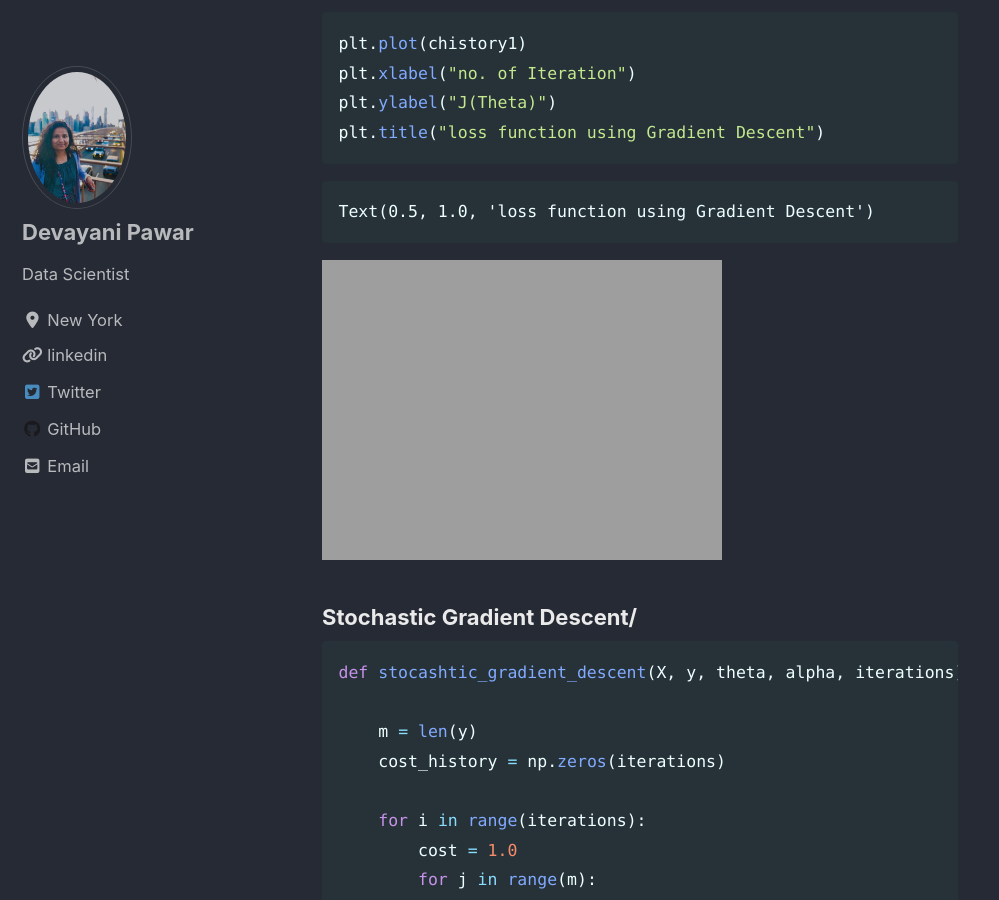
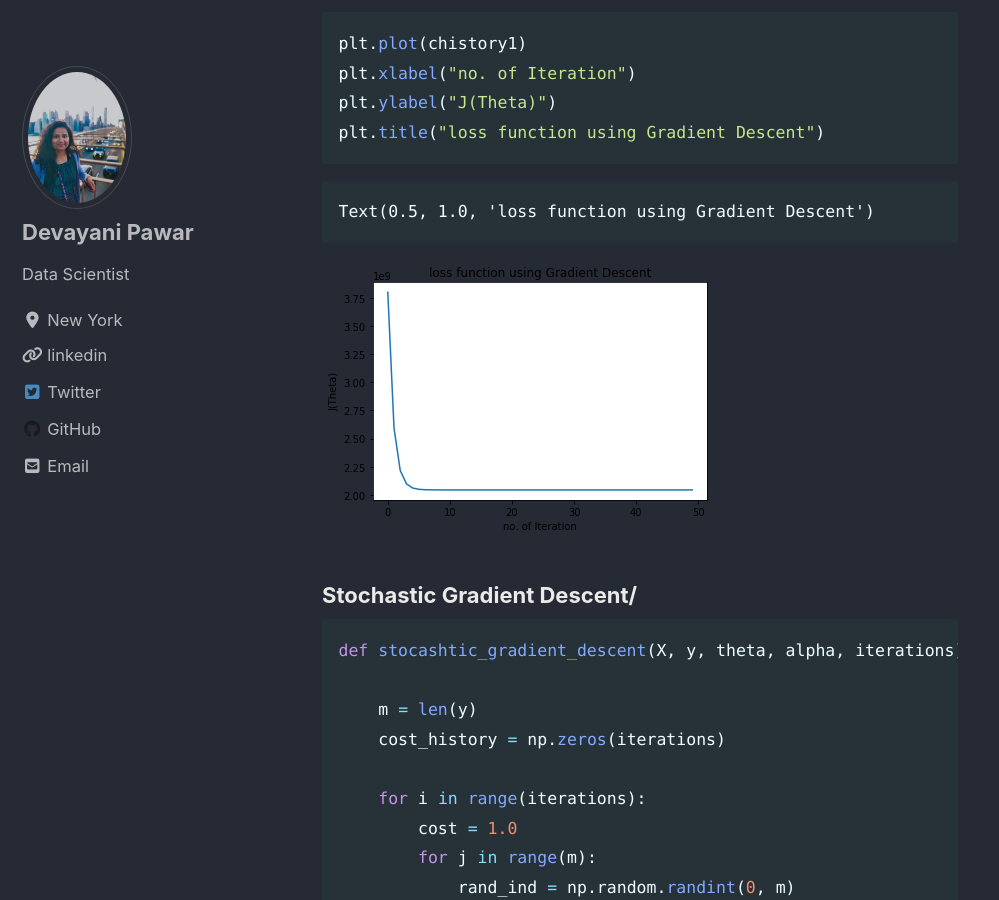
Before and after one commit to devayanipowar/devayanipowar.github.io, a Jekyll site: the page built from _posts/2020-07-22-GradientDescent.md, in a window 1280 px wide and 900 px high, scrolled down 2893 px. Shown: the whole window, without its empty margins (0-999 px from the left). Built offline with Jekyll 4.4.1, drawn with Linux system fonts in a browser that asks for light colours; cached includes are drawn as plain includes; nearby versions of some CDN libraries.

Commit message:
updating images

```diff
--- a/_posts/2020-07-22-GradientDescent.md
+++ b/_posts/2020-07-22-GradientDescent.md
@@ -125,7 +125,7 @@ plt.title("loss function using Gradient Descent")
     Text(0.5, 1.0, 'loss function using Gradient Descent')
 
 
-<img src="{{ site.url }}{{ site.baseurl }}/images/GradientDescent_12_1" alt="loss function using Gradient Descent">
+<img src="{{ site.url }}{{ site.baseurl }}/images/GradientDescent_12_1.png" alt="loss function using Gradient Descent">
 
 
 ### Stochastic Gradient Descent/
```
